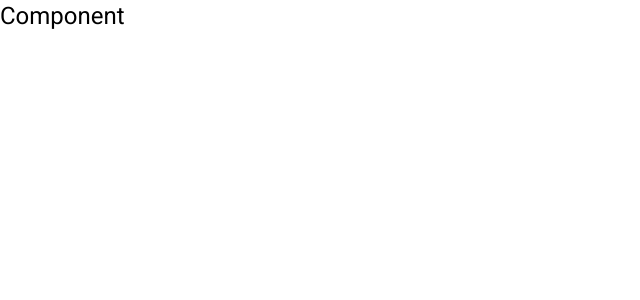
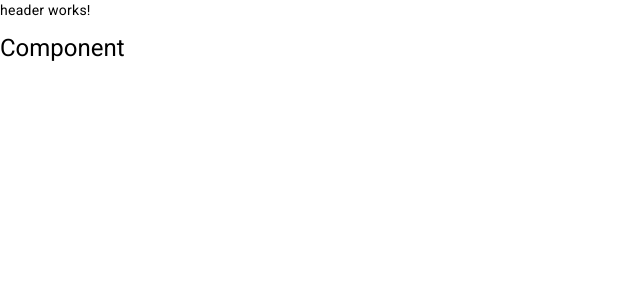
Before and after one commit to oliveiraD4vi/angular-essential, an Angular app in the folder frontend/: page / in a window 1280 px wide. Shown: the top 300 px of the page, without its empty margins (0-640 px from the left). Built offline with nearby package versions, Linux system fonts and the light colour scheme.

Commit message:
feat(header): added header component and imported to the app html file

```diff
--- a/frontend/src/app/app.component.html
+++ b/frontend/src/app/app.component.html
@@ -1 +1,2 @@
+<app-header></app-header>
 <h1>Component</h1>
--- a/frontend/src/app/app.module.ts
+++ b/frontend/src/app/app.module.ts
@@ -4,10 +4,12 @@
 import { AppRoutingModule } from './app-routing.module';
 import { AppComponent } from './app.component';
 import { BrowserAnimationsModule } from '@angular/platform-browser/animations';
+import { HeaderComponent } from './components/template/header/header.component';
 
 @NgModule({
   declarations: [
-    AppComponent
+    AppComponent,
+    HeaderComponent
   ],
   imports: [
     BrowserModule,
--- /dev/null
+++ b/frontend/src/app/components/template/header/header.component.html
@@ -0,0 +1 @@
+<p>header works!</p>
```
Also changed, not shown: frontend/src/app/components/template/header/header.component.ts (added, +10 -0 lines), frontend/src/app/components/template/header/header.component.scss (added).
